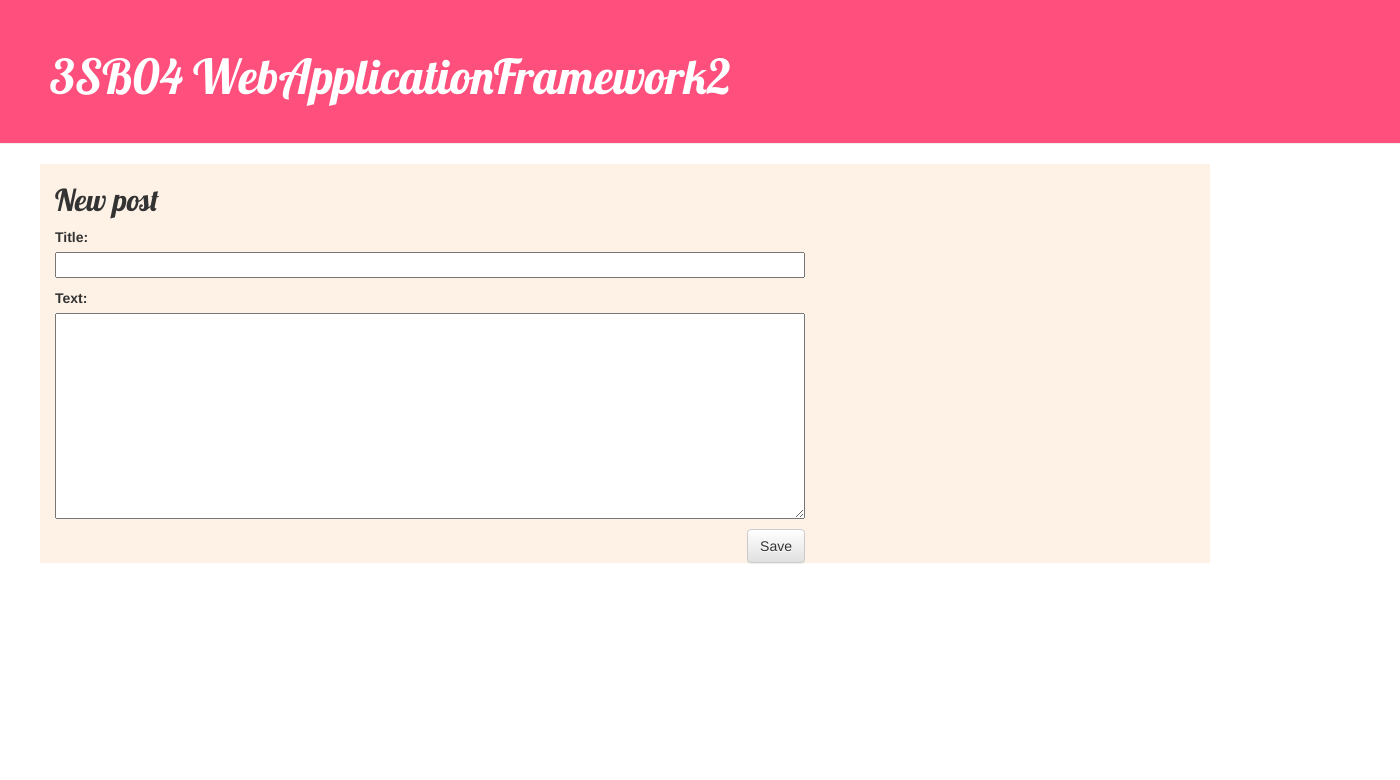
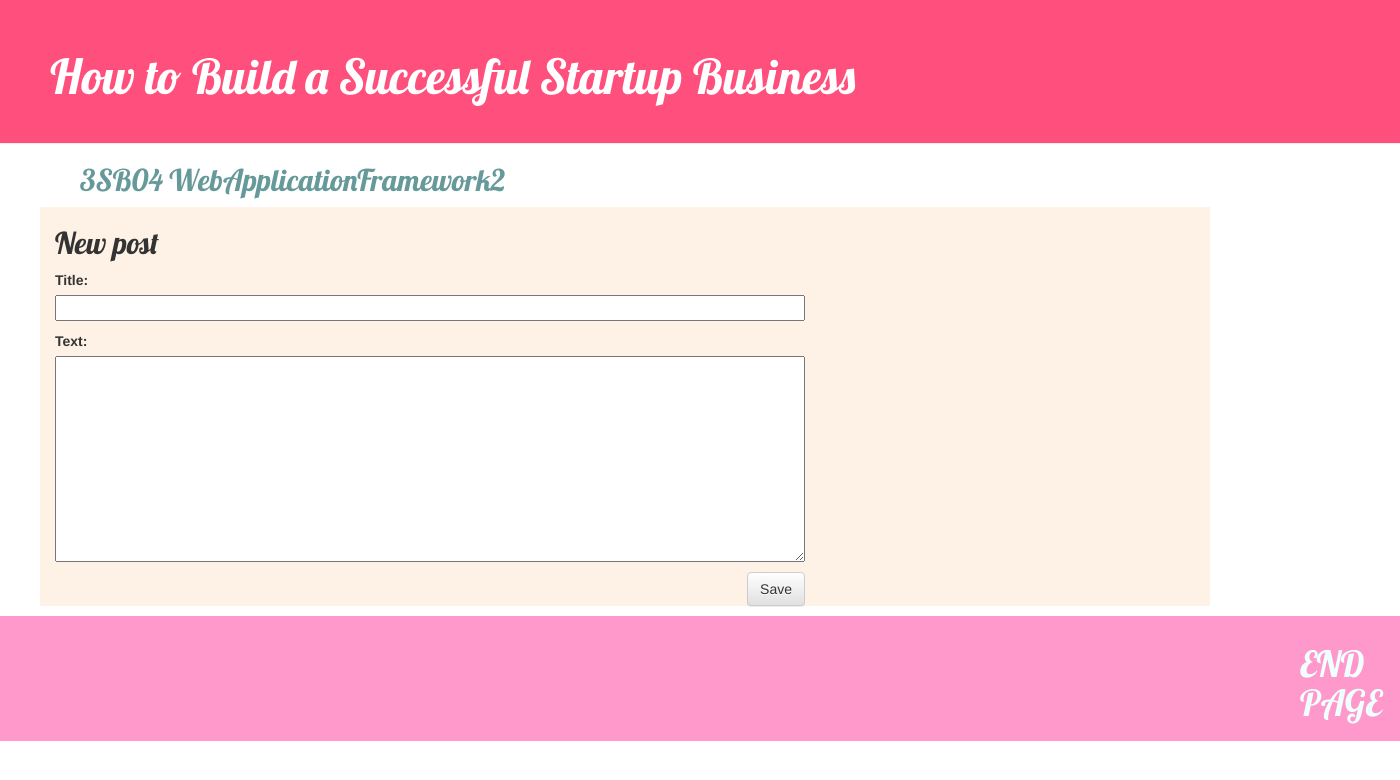
Before and after one commit to ThitiratSaelim/3SB04_WebAppFramework2, a Django app: page /post/new/ in a window 1400 px wide. Shown: the top 780 px of the page. Run offline with Django 3.2, Linux system fonts and the light colour scheme; some libraries are stand-ins or nearby versions.

Commit message:
Change 3

```diff
--- a/blog/templates/blog/base.html
+++ b/blog/templates/blog/base.html
@@ -12,7 +12,10 @@
             {% if user.is_authenticated %}
                 <a href="{% url 'post_new' %}" class="top-menu"><span class="glyphicon glyphicon-plus"></span></a>
             {% endif %}
-            <h1><a href="/">3SB04 WebApplicationFramework2</a></h1>
+            <h1><a href="/">How to Build a Successful Startup Business</a></h1>
+        </div>
+        <div>
+            <h2><a style="color: rgb(102, 153, 153); padding-left: 80px;" href="/">3SB04 WebApplicationFramework2</a></h2>
         </div>
         <div class="content container">
             <div class="row">
@@ -22,5 +25,12 @@
                 </div>
             </div>
         </div>
+        <p></p>
+        <div style="background-color: rgb(255, 153, 204); padding: 8px; padding-left: 1300px;">
+            {% if user.is_authenticated %}
+                <a href="{% url 'post_new' %}" class="top-menu"></a>
+            {% endif %}
+            <h1><a  href="/" style="color: azure;">END PAGE</a></h1>
+        </div>
     </body>
 </html>
--- a/blog/templates/blog/post_list.html
+++ b/blog/templates/blog/post_list.html
@@ -6,7 +6,7 @@
             <div class="date">
                 {{ post.published_date }}
             </div>
-            <h2><a href="{% url 'post_detail' pk=post.pk %}">{{ post.title }}</a></h2>
+            <h2><a href="{% url 'post_detail' pk=post.pk %}" style="background-color: 	rgb(204, 255, 204);">{{ post.title }}</a></h2>
             <div>
                 <p>{{ post.text|linebreaksbr }}</p>
             </div>
```
